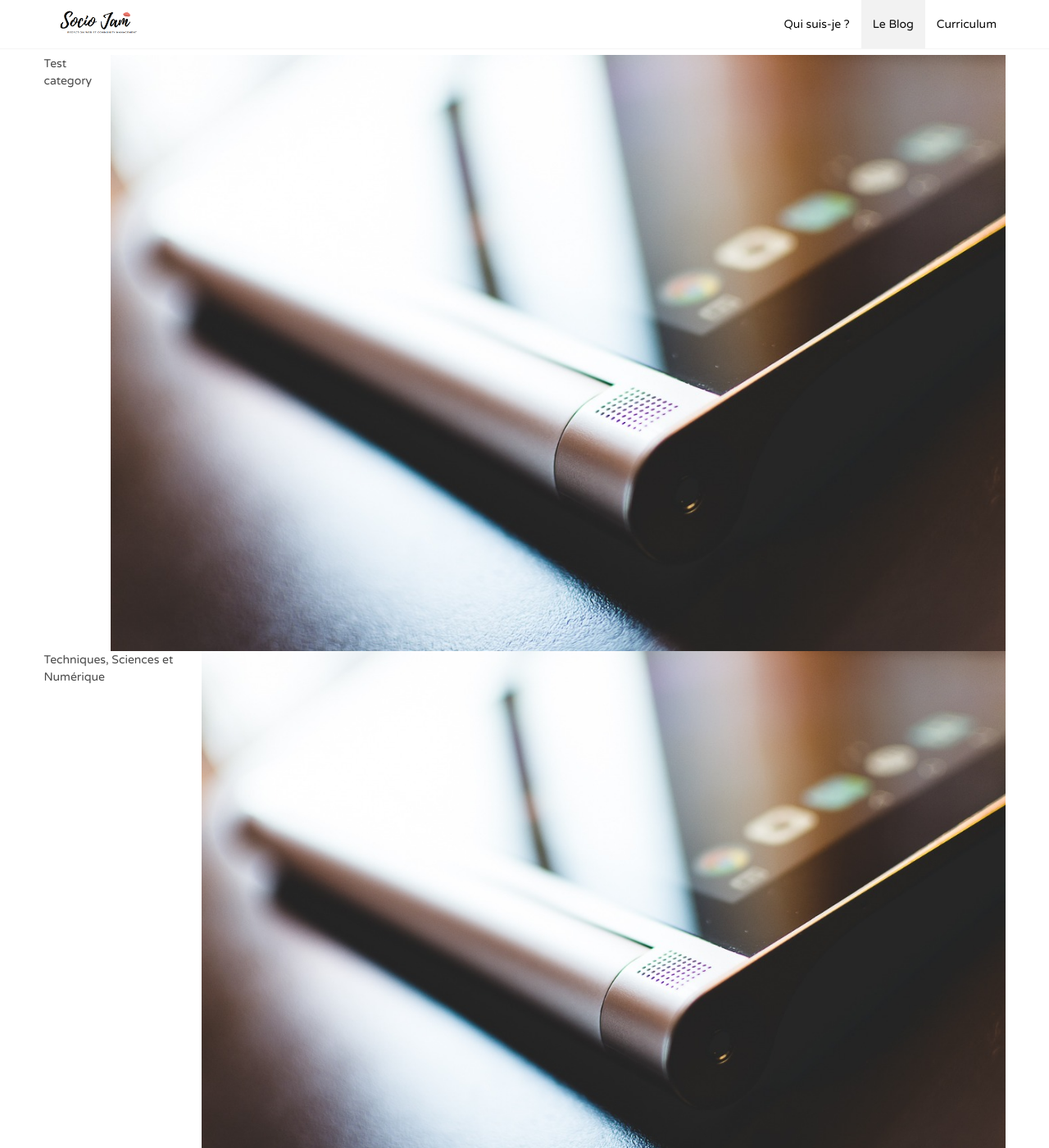
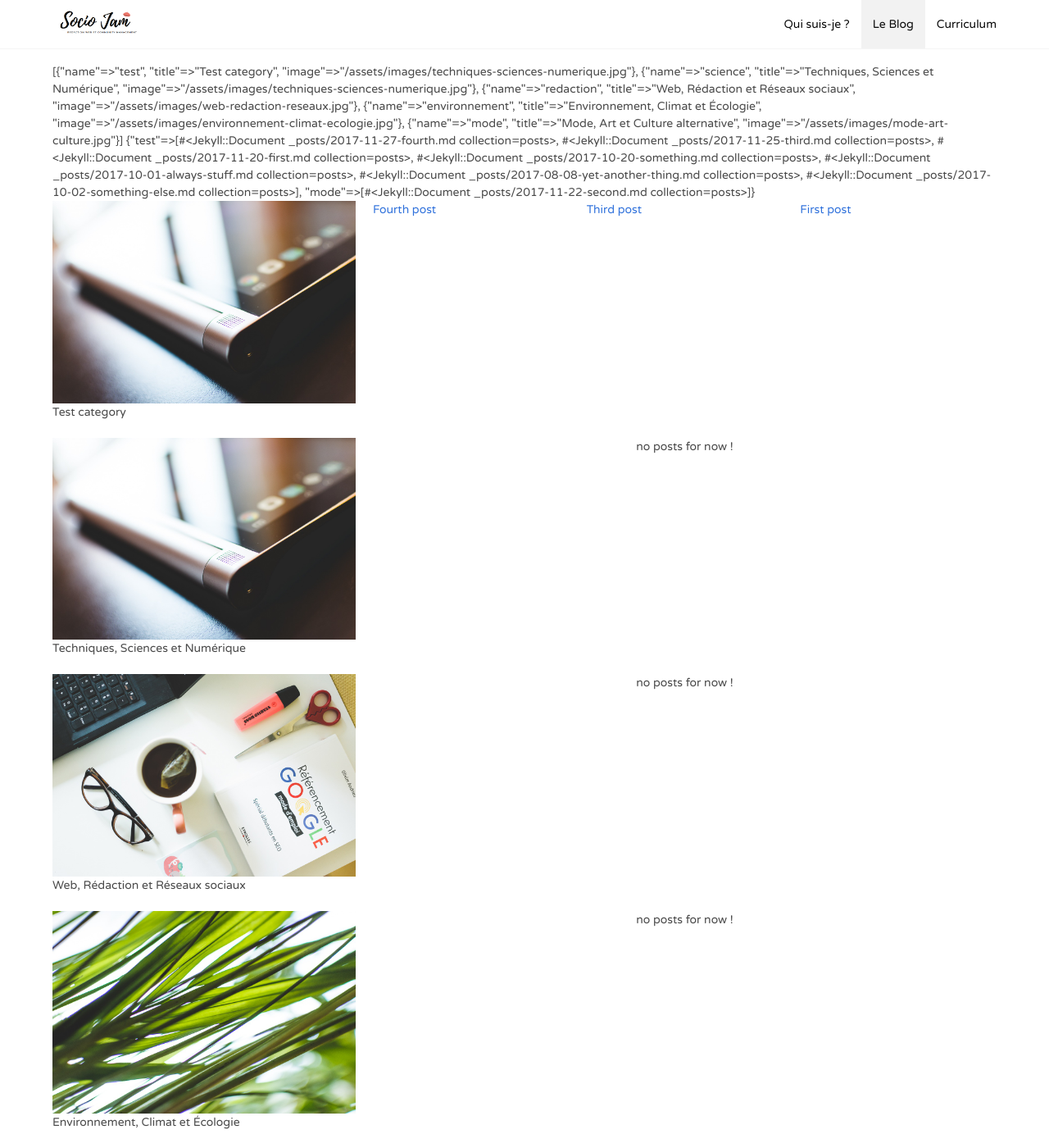
Before and after one commit to marguerite-p/marguerite-p.github.io, a Jekyll site: the page built from blog.html, in a window 1280 px wide and 1400 px high. Shown: the whole window at 82% size. Built offline with Jekyll 4.4.1, drawn with Linux system fonts in a browser that asks for light colours; nearby versions of some CDN libraries; some of the changed text lies outside the part shown.

Commit message:
further work on blog page
categories in their own data config file
a bit of layouting

```diff
--- a/_config.yml
+++ b/_config.yml
@@ -19,26 +19,8 @@
 email: marguerite.pometko@gmail.com
 description: Rédactrice web et community manager freelance, je vous prête ma plume créative et vous accompagne dans vos premiers pas sur les réseaux sociaux. Venez découvrir mon blog et mes prestations !
 
-categories_conf:
-  test:
-    title: Test category
-    image: techniques-sciences-numerique.jpg
-  science:
-    title: Techniques, Sciences et Numérique
-    image: techniques-sciences-numerique.jpg
-  redaction:
-    title: Web, Rédaction et Réseaux sociaux
-    image: web-redaction-reseaux.jpg
-  environnement:
-    title: Environnement, Climat et Écologie
-    image: environnement-climat-ecologie.jpg
-  mode:
-    title: Mode, Art et Culture alternative
-    image: mode-art-culture.jpg
-
 baseurl: "" # the subpath of your site, e.g. /blog
-url: "https://marguerite-p.github.io" # the base hostname & protocol for your site, e.g. http://example.com
-
+url: https://marguerite-p.github.io # the base hostname & protocol for your site, e.g. http://example.com
 
 twitter:
   username: marguerite_pom
--- /dev/null
+++ b/_data/categories.yml
@@ -0,0 +1,20 @@
+-
+  name: test
+  title: Test category
+  image: /assets/images/techniques-sciences-numerique.jpg
+-
+  name: science
+  title: Techniques, Sciences et Numérique
+  image: /assets/images/techniques-sciences-numerique.jpg
+-
+  name: redaction
+  title: Web, Rédaction et Réseaux sociaux
+  image: /assets/images/web-redaction-reseaux.jpg
+-
+  name: environnement
+  title: Environnement, Climat et Écologie
+  image: /assets/images/environnement-climat-ecologie.jpg
+-
+  name: mode
+  title: Mode, Art et Culture alternative
+  image: /assets/images/mode-art-culture.jpg
--- a/_posts/2017-11-22-second.md
+++ b/_posts/2017-11-22-second.md
@@ -1,5 +1,6 @@
 ---
 title: Second post
+category: mode
 ---
 
 A test article.
--- a/blog.html
+++ b/blog.html
@@ -5,16 +5,46 @@
 order: 1
 ---
 
+{{ site.data.categories | inspect }}
+{{ site.categories | inspect }}
+
 <div class="blog-categories">
-{% for category_tuple in site.categories_conf %}
-  {% assign category = category_tuple[0] %}
-  {% assign category_title = category_tuple[1].title %}
-  {% assign category_image = '/assets/images/' | append: category_tuple[1].image | relative_url %}
+{% for category in site.data.categories %}
   <div class="columns">
-    <h1>{{ category_title }}</h1>
-    <figure class="image">
-      <img src="{{ category_image }}" alt="{{ category_title }}">
-    </figure>
+    <div class="column is-one-third">
+      <figure class="image">
+        <img src="{{ category.image }}" alt="{{ category.title }}">
+      </figure>
+      <h1>{{ category.title }}</h1>
+    </div>
+    <div class="column is-two-third">
+      <div class="columns">
+      {% assign posts = site.categories[category.name] %}
+      {% if posts %}
+      {% for post in posts limit:3 %}
+        <div class="column is-one-third">
+          <a href="{{ post.url }}">{{ post.title }}</a>
+        </div>
+      {% endfor %}
+      {% else %}
+        <div class="column is-full has-text-centered">
+            no posts for now !
+        </div>
+      {% endif %}
+      </div>
+    </div>
   </div>
 {% endfor %}
 </div>
+{{ 'http://example.com/my-baseurl/assets/style.css' | relative_url }}
+{{ 'http://example.com/my-baseurl/assets/style.css' | absolute_url }}
+<div class="blog-latest">
+  <h1>Derniers articles, toutes catégories</h1>
+  <div class="columns is-multiline">
+  {% for post in site.posts %}
+    <div class="column is-one-quarter">
+      <a href="{{ post.url }}">{{ post.title }}</a>
+    </div>
+  {% endfor %}
+  </div>
+</div>
```
